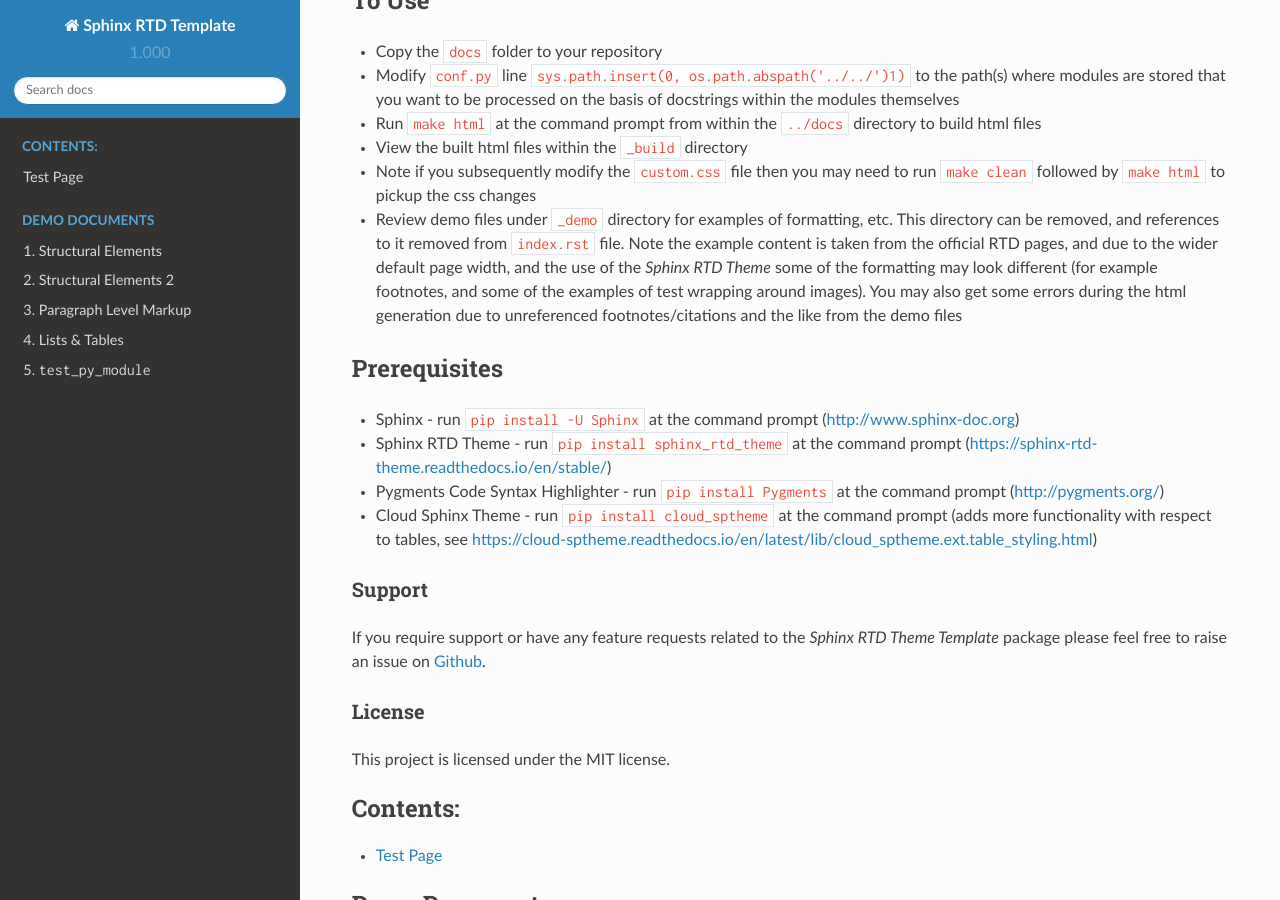
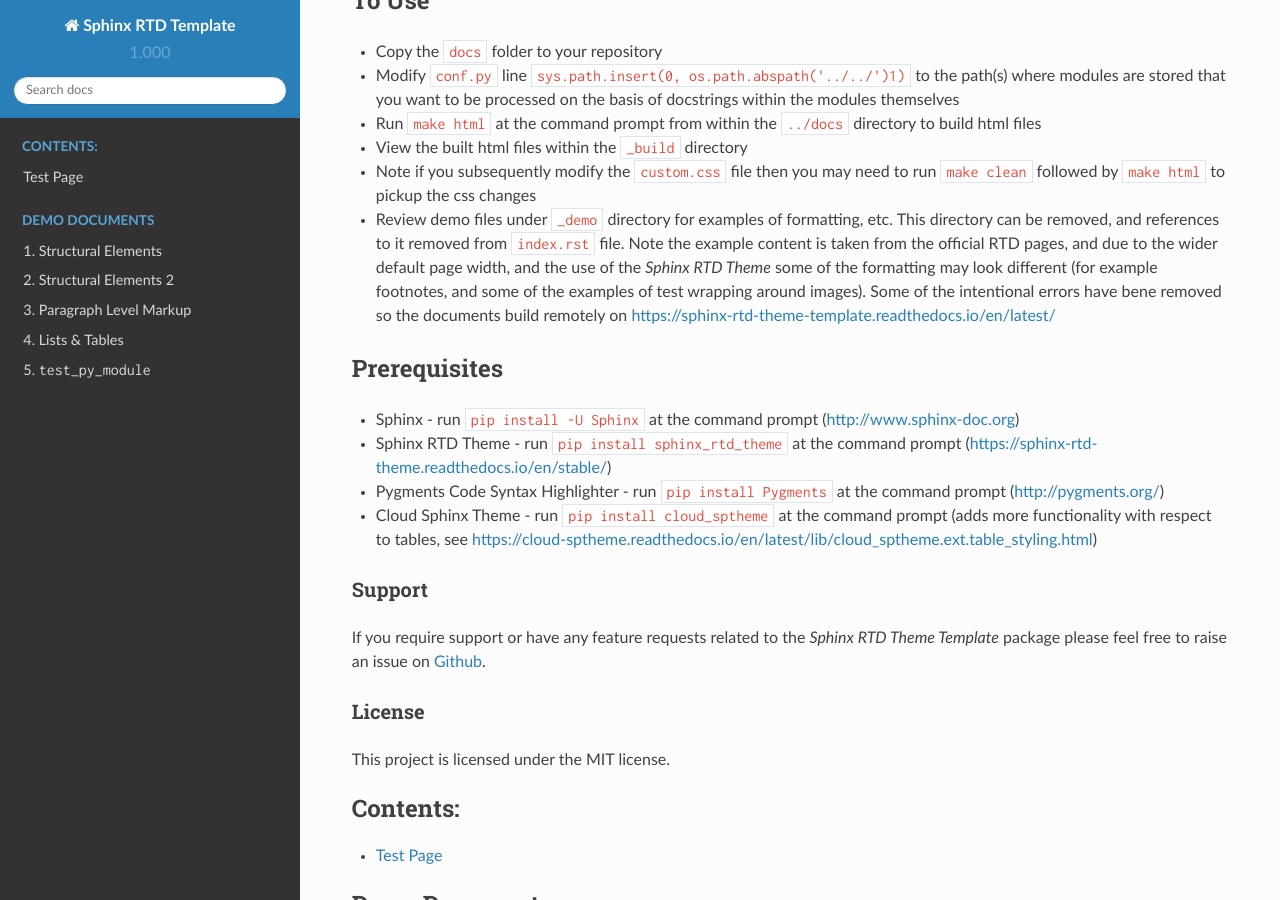
Before and after one commit to Agent6-6-6/Sphinx-RTD-Theme-Template, a Sphinx documentation site: the page built from docs/source/index.rst, in a window 1280 px wide and 900 px high, scrolled down 1666 px. Built offline with Sphinx 7.4.7 and the Read the Docs theme 2.0.0, drawn with Linux system fonts in a browser that asks for light colours.

Commit message:
Updated docs to remove intentional errors
These were causing the remote build to fail

```diff
--- a/docs/source/index.rst
+++ b/docs/source/index.rst
@@ -60,7 +60,7 @@
 
 * Note if you subsequently modify the ``custom.css`` file then you may need to run ``make clean`` followed by ``make html`` to pickup the css changes
 
-* Review demo files under ``_demo`` directory for examples of formatting, etc. This directory can be removed, and references to it removed from ``index.rst`` file. Note the example content is taken from the official RTD pages, and due to the wider default page width, and the use of the *Sphinx RTD Theme* some of the formatting may look different (for example footnotes, and some of the examples of test wrapping around images). You may also get some errors during the html generation due to unreferenced footnotes/citations and the like from the demo files
+* Review demo files under ``_demo`` directory for examples of formatting, etc. This directory can be removed, and references to it removed from ``index.rst`` file. Note the example content is taken from the official RTD pages, and due to the wider default page width, and the use of the *Sphinx RTD Theme* some of the formatting may look different (for example footnotes, and some of the examples of test wrapping around images). Some of the intentional errors have bene removed so the documents build remotely on https://sphinx-rtd-theme-template.readthedocs.io/en/latest/
 
 Prerequisites
 ^^^^^^^^^^^^^
```
Also changed, not shown: docs/source/_demo/demo.rst (+4 -10 lines), 8 other files.
